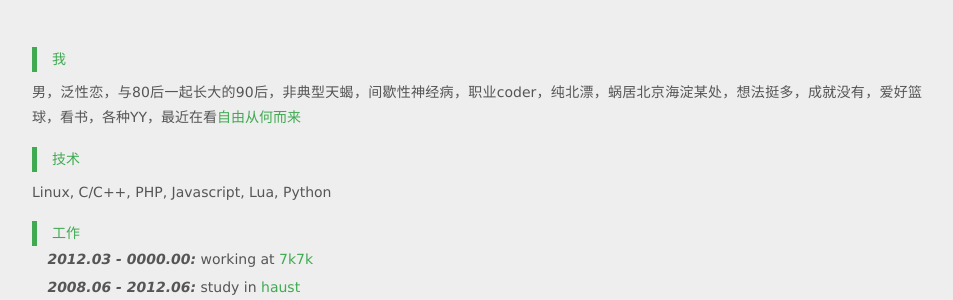
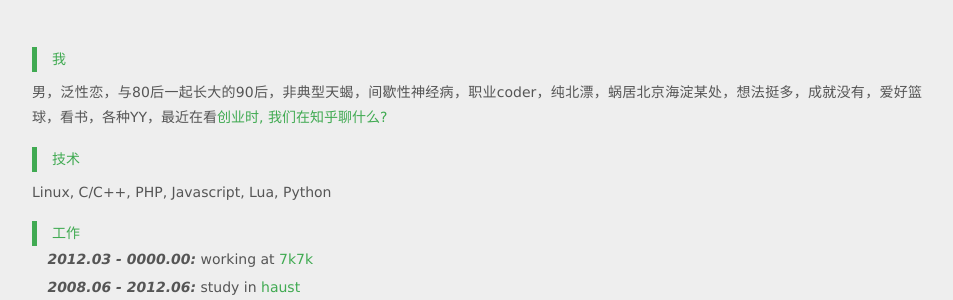
Before and after one commit to likebeta/blog, a Jekyll site: the page built from about.md, in a window 1280 px wide. Shown: the part 131-431 px from the top of the page, without its empty margins (163-1116 px from the left). Built offline with Jekyll 4.4.1, drawn with Linux system fonts in a browser that asks for light colours; Markdown is read by kramdown in place of the engine named in the settings; comment, search, counter and statistics services are not loaded.

Commit message:
update reading

```diff
--- a/about.md
+++ b/about.md
@@ -6,7 +6,7 @@
 
 #### 我
 
-男，泛性恋，与80后一起长大的90后，非典型天蝎，间歇性神经病，职业coder，纯北漂，蜗居北京海淀某处，想法挺多，成就没有，爱好篮球，看书，各种YY，最近在看[自由从何而来][100]
+男，泛性恋，与80后一起长大的90后，非典型天蝎，间歇性神经病，职业coder，纯北漂，蜗居北京海淀某处，想法挺多，成就没有，爱好篮球，看书，各种YY，最近在看[创业时, 我们在知乎聊什么?][100]
 
 #### 技术
 
@@ -41,7 +41,7 @@
 [3]: {{ site.author.qqmail }}
 [4]: http://t.qq.com/likebeta
 [5]: http://weibo.com/likebeta
-[100]: http://book.douban.com/subject/25811502/
+[100]: http://book.douban.com/subject/25800616/
 
 
 <div id="avater" class="avater" style="margin-top: 20px;">
```
